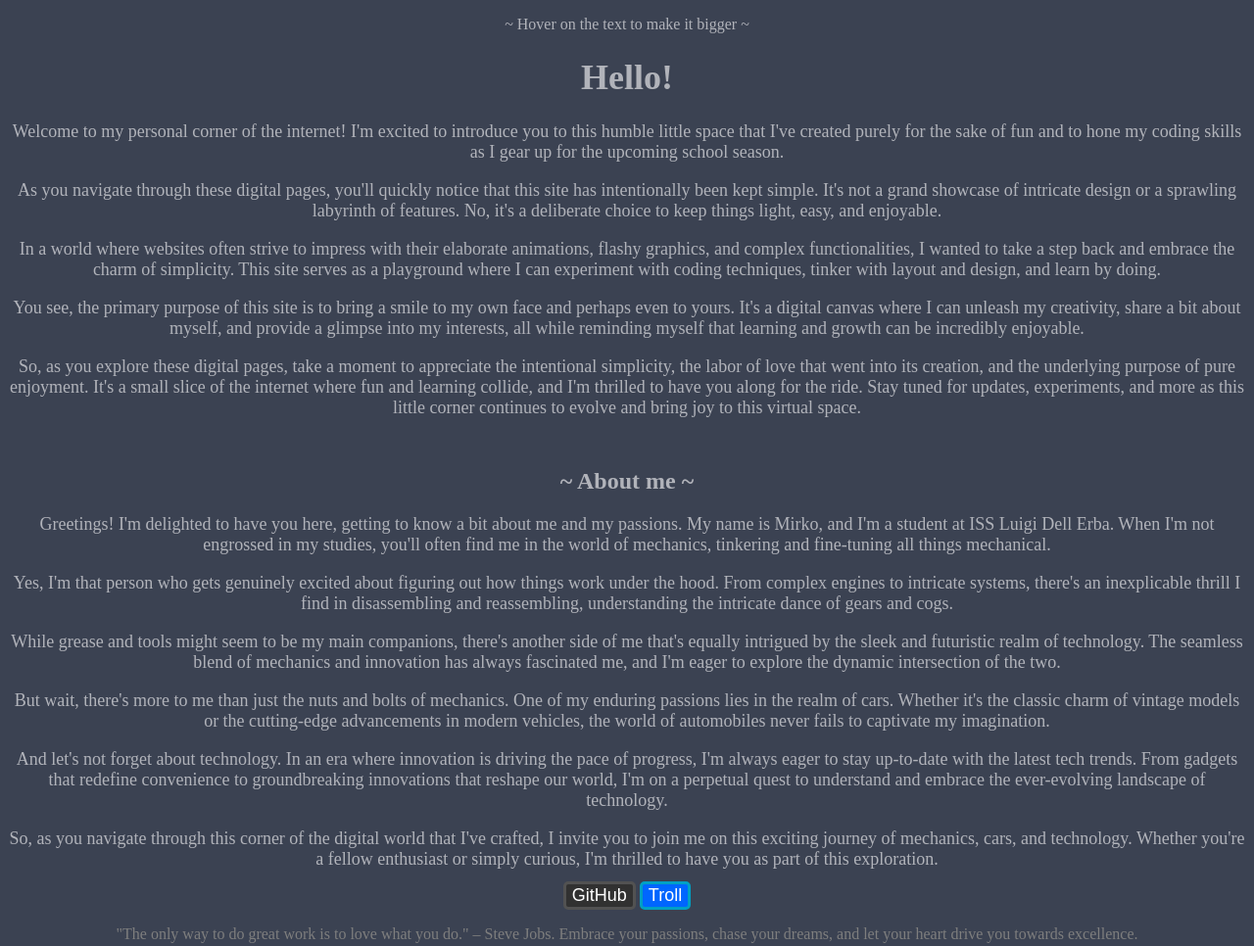
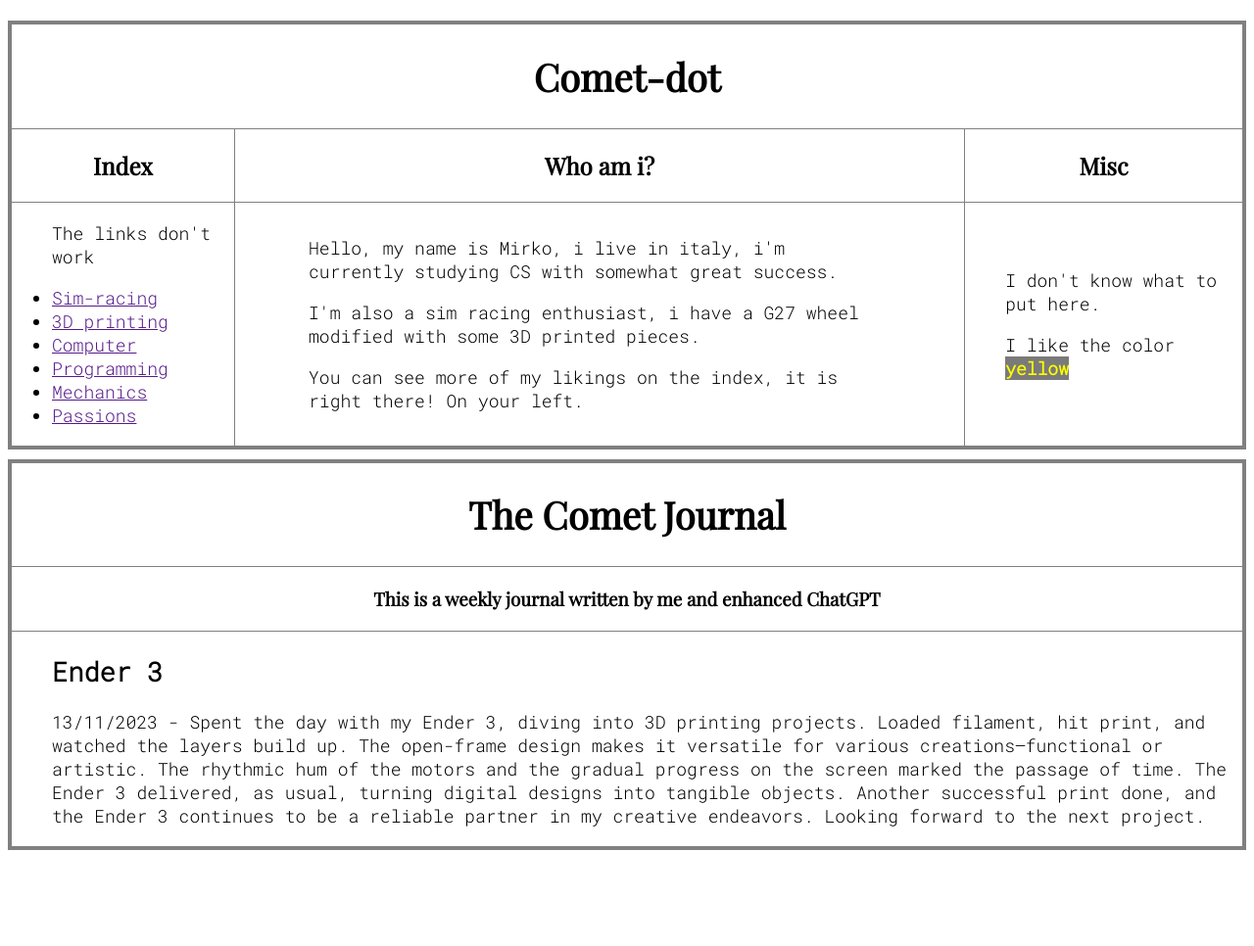
Before and after one commit to Comet-dot/comet-dot.github.io, a plain HTML site: page index.html in a window 1280 px wide. Shown: the whole page at 98% size. After the commit the page ends 876 px from the top, so only its background shows below. Drawn offline with nearby package versions, Linux system fonts and the light colour scheme.

Commit message:
Add files via upload

```diff
--- a/index.html
+++ b/index.html
@@ -1,48 +1,77 @@
 <!DOCTYPE html>
-<html lang="en">
-  <head>
-    <title>Hello</title>
-    <meta name="viewport" content="width=device-width, initial-scale=1.0">
-    <link rel="stylesheet" href="styles.css">
-  </head>
-  <body>
-    <div class="hover">
-    <p>~ Hover on the text to make it bigger ~</p>
-    </div>
-    <div class="upper">
-      <h1>Hello!</h1>
-    </div>
-    <div class="middle">
-      <p>Welcome to my personal corner of the internet! I'm excited to introduce you to this humble little space that I've created purely for the sake of fun and to hone my coding skills as I gear up for the upcoming school season.</p>
+<html>
+    <head>
+        <meta charset="utf-8">
+        <meta http-equiv="X-UA-Compatible" content="IE=edge">
+        <title>Hiiiiii</title>
+        <meta name="viewport" content="width=device-width, initial-scale=1">
+    </head>
+    <style>
+        @import url('https://fonts.googleapis.com/css2?family=Open+Sans&family=Roboto+Mono:wght@300&display=swap');
+        @import url('https://fonts.googleapis.com/css2?family=Playfair+Display&display=swap');
+        body{
+            background-color: white;
+            font-family: 'Open Sans', sans-serif;
+            font-family: 'Roboto Mono', monospace;
+            color: black;
+        }
 
-      <p>As you navigate through these digital pages, you'll quickly notice that this site has intentionally been kept simple. It's not a grand showcase of intricate design or a sprawling labyrinth of features. No, it's a deliberate choice to keep things light, easy, and enjoyable. </p>
+        table{
+            border-style: solid;
+            border-collapse: collapse;
+            border-width: 4px;
+        }
+        .paragrafo{
+            margin-left: 10%;
+            margin-right: 10%;
+        }
+        .emoji {
+            font-family: 'Noto Color Emoji', sans-serif;
+            font-family: 'Playfair Display', serif;
+        }
+    </style>
+    <body>
+        <h1></h1>
+        <table width="100%" height="100%" border="1">
+            <tr><td colspan="3" style="text-align: center; font-family: 'Playfair Display', serif; font-size: larger;"><h1>Comet-dot</h1></td></tr>
+            <tr style="text-align: center;font-family: 'Playfair Display', serif;"><td><h2>Index</h2></td><td><h2>Who am i?</h2></td><td><h2>Misc</h2></td></tr>
+            <tr style="font-size: large;">
+                <td>
+                    <ul >
+                        <li style="list-style: none;"><p>The links don't work</p></li>
+                        <li><a href="">Sim-racing</a></li>
+                        <li><a href="">3D printing</a></li>
+                        <li><a href="">Computer</a></li>
+                        <li><a href="">Programming</a></li>
+                        <li><a href="">Mechanics</a></li>
+                        <li><a href="">Passions</a></li>
+                    </ul>
+                </td>
+                <td>
+                    <p class="paragrafo">Hello, my name is Mirko, i live in italy, i'm currently studying CS with somewhat great success.</p>
+                    <p class="paragrafo">I'm also a sim racing enthusiast, i have a G27 wheel modified with some 3D printed pieces. </p>
+                    <p class="paragrafo">You can see more of my likings on the index, it is right there! On your left.</p>
+                </td>
+                <td>
+                    <ul style="list-style: none;">
+                        <li>I don't know what to put here.</li>
+                        <li><p>I like the color <b style="color: yellow; background-color: rgb(122, 122, 122);">yellow</b></p></li>
+                    </ul>
+                </td>
+            </tr>
+        </table>
+        <table width="100%" height="100%" border="1" style="margin-top: 10px;">
+            <tr><td colspan="3" style="text-align: center; font-family: 'Playfair Display', serif; font-size: larger;"><h1>The Comet Journal</h1></td></tr>
+            <tr style="text-align: center;font-family: 'Playfair Display', serif;"><td colspan="3"><h3>This is a weekly journal written by me and enhanced ChatGPT </h3></td></tr>
+            <tr style="font-size: large;">
+                <td>
+                    <ul>
+                        <h2>Ender 3</h2>
+                        <p>13/11/2023 - Spent the day with my Ender 3, diving into 3D printing projects. Loaded filament, hit print, and watched the layers build up. The open-frame design makes it versatile for various creations—functional or artistic. The rhythmic hum of the motors and the gradual progress on the screen marked the passage of time. The Ender 3 delivered, as usual, turning digital designs into tangible objects. Another successful print done, and the Ender 3 continues to be a reliable partner in my creative endeavors. Looking forward to the next project.</p>
 
-      <p>In a world where websites often strive to impress with their elaborate animations, flashy graphics, and complex functionalities, I wanted to take a step back and embrace the charm of simplicity. This site serves as a playground where I can experiment with coding techniques, tinker with layout and design, and learn by doing. </p>
-
-      <p>You see, the primary purpose of this site is to bring a smile to my own face and perhaps even to yours. It's a digital canvas where I can unleash my creativity, share a bit about myself, and provide a glimpse into my interests, all while reminding myself that learning and growth can be incredibly enjoyable. </p>
-
-      <p>So, as you explore these digital pages, take a moment to appreciate the intentional simplicity, the labor of love that went into its creation, and the underlying purpose of pure enjoyment. It's a small slice of the internet where fun and learning collide, and I'm thrilled to have you along for the ride. Stay tuned for updates, experiments, and more as this little corner continues to evolve and bring joy to this virtual space.</p>
-    </div>
-    <div>
-      <h2>~ About me ~</h2>
-    </div>
-    <div class="middle">
-    <p>Greetings! I'm delighted to have you here, getting to know a bit about me and my passions. My name is Mirko, and I'm a student at ISS Luigi Dell Erba. When I'm not engrossed in my studies, you'll often find me in the world of mechanics, tinkering and fine-tuning all things mechanical.</p>
-
-    <p>Yes, I'm that person who gets genuinely excited about figuring out how things work under the hood. From complex engines to intricate systems, there's an inexplicable thrill I find in disassembling and reassembling, understanding the intricate dance of gears and cogs.</p>
-
-    <p>While grease and tools might seem to be my main companions, there's another side of me that's equally intrigued by the sleek and futuristic realm of technology. The seamless blend of mechanics and innovation has always fascinated me, and I'm eager to explore the dynamic intersection of the two.</p>
-
-    <p>But wait, there's more to me than just the nuts and bolts of mechanics. One of my enduring passions lies in the realm of cars. Whether it's the classic charm of vintage models or the cutting-edge advancements in modern vehicles, the world of automobiles never fails to captivate my imagination.</p>
-
-    <p>And let's not forget about technology. In an era where innovation is driving the pace of progress, I'm always eager to stay up-to-date with the latest tech trends. From gadgets that redefine convenience to groundbreaking innovations that reshape our world, I'm on a perpetual quest to understand and embrace the ever-evolving landscape of technology.</p>
-
-      So, as you navigate through this corner of the digital world that I've crafted, I invite you to join me on this exciting journey of mechanics, cars, and technology. Whether you're a fellow enthusiast or simply curious, I'm thrilled to have you as part of this exploration.
-    </div>
-    <div class="bottom">
-      <button class="btn"><a href="https://github.com/Comet-dot">GitHub</a></button>
-      <button class="btn2"><a href="https://github.com/Comet-dot/Troll">Troll</a></button>
-      <p>"The only way to do great work is to love what you do." – Steve Jobs. Embrace your passions, chase your dreams, and let your heart drive you towards excellence.</p>
-    </div>
-  </body>
+                    </ul>
+                </td>
+            </tr>
+        </table>
+    </body>
 </html>
```
